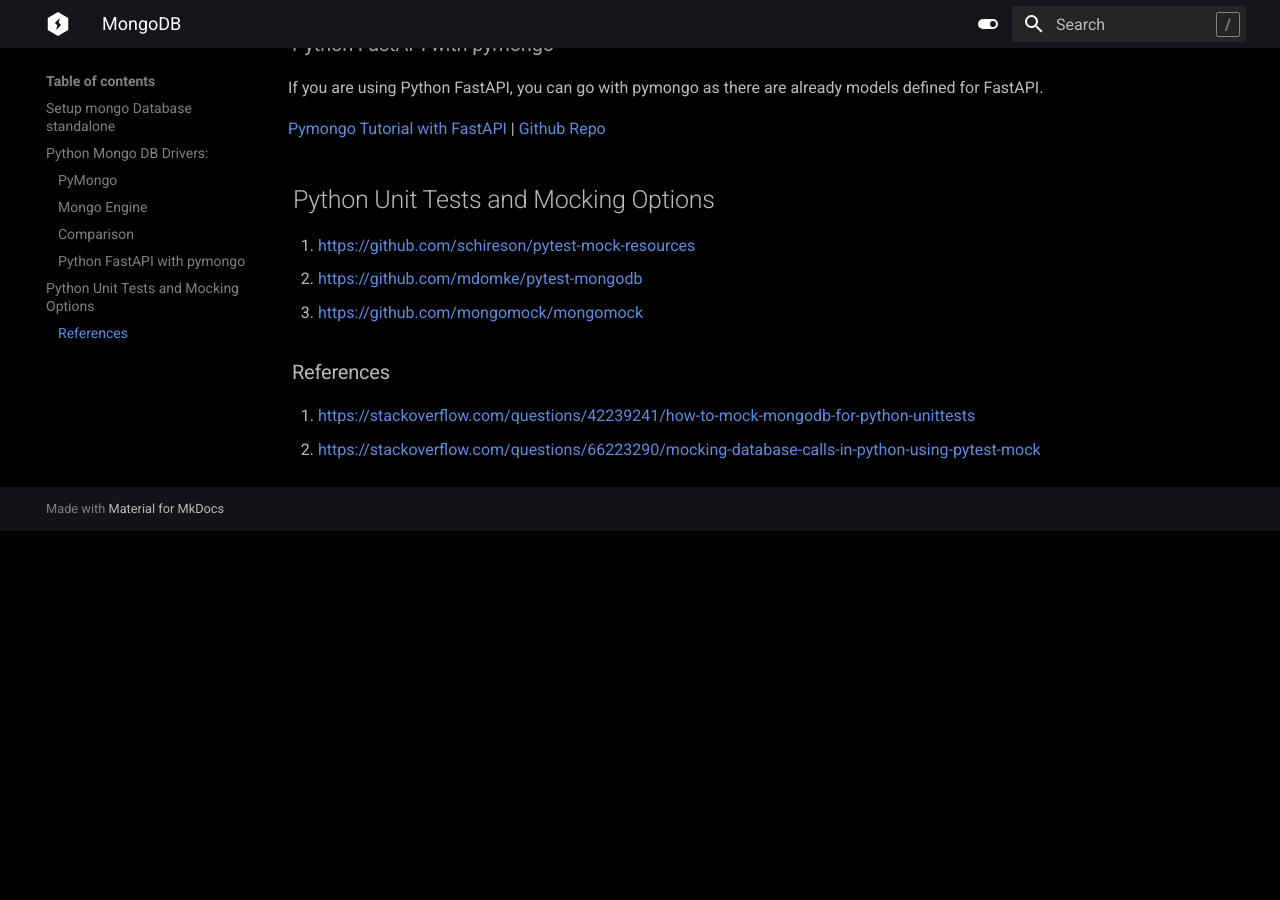
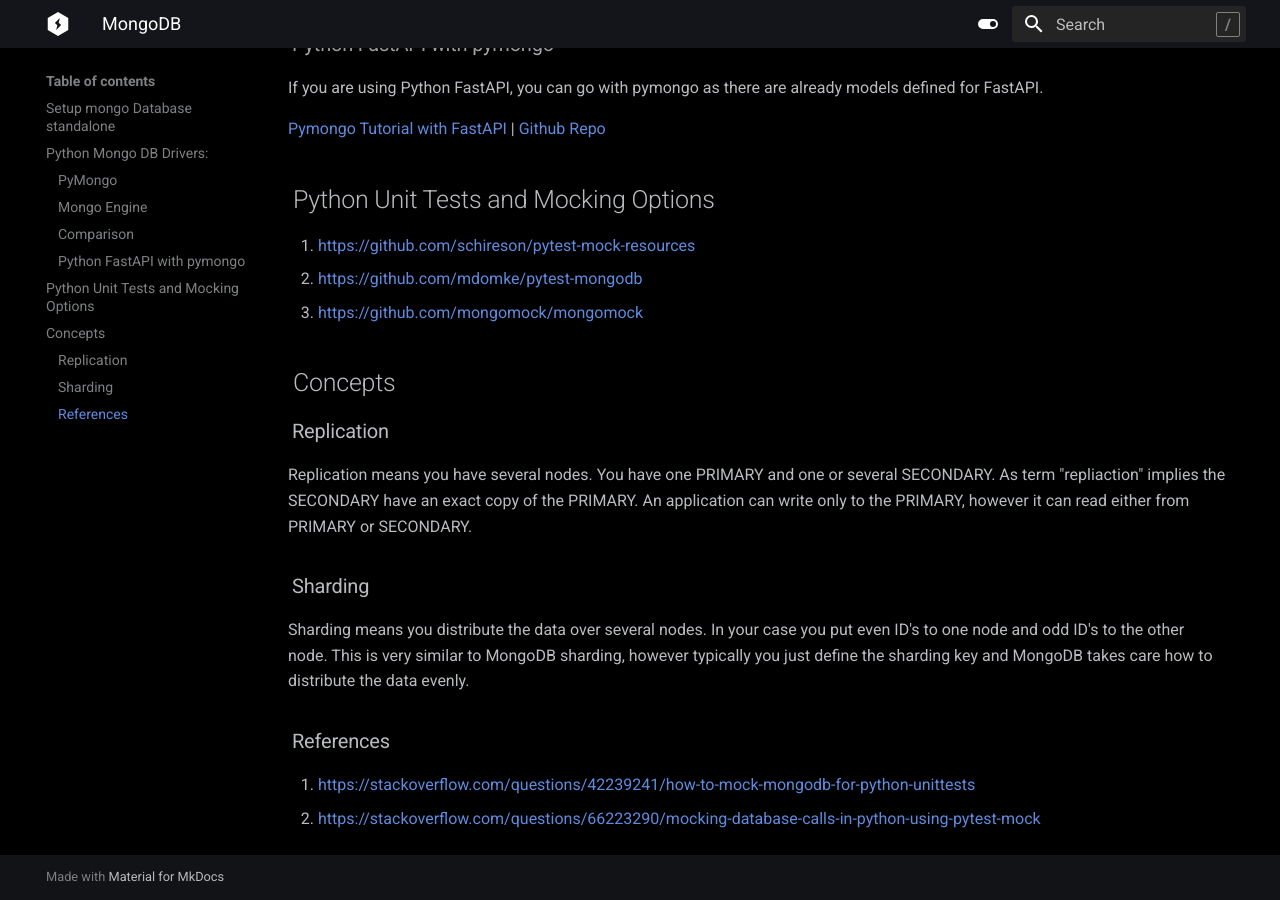
Before and after one commit to KarthikAbiram/xtldr, an MkDocs documentation site: the page built from docs/mongodb.md, in a window 1280 px wide and 900 px high, scrolled down 1087 px. Built offline with MkDocs 1.6.1 and Material for MkDocs 9.7.7, drawn with Linux system fonts in a browser that asks for light colours; before the commit the page ends 1618 px from its top, so only the background shows below that.

Commit message:
Add sharing and replication to mongodb
Signed-off-by: KarthikAbiram <karthikabiram@gmail.com>

```diff
--- a/docs/mongodb.md
+++ b/docs/mongodb.md
@@ -50,6 +50,13 @@ If you are using Python FastAPI, you can go with pymongo as there are already mo
 2. [https://github.com/mdomke/pytest-mongodb](https://github.com/mdomke/pytest-mongodb)
 3. [https://github.com/mongomock/mongomock](https://github.com/mongomock/mongomock)
 
+## Concepts
+### Replication
+Replication means you have several nodes. You have one PRIMARY and one or several SECONDARY. As term "repliaction" implies the SECONDARY have an exact copy of the PRIMARY. An application can write only to the PRIMARY, however it can read either from PRIMARY or SECONDARY.
+
+### Sharding
+Sharding means you distribute the data over several nodes. In your case you put even ID's to one node and odd ID's to the other node. This is very similar to MongoDB sharding, however typically you just define the sharding key and MongoDB takes care how to distribute the data evenly.
+
 ### References
 1. [https://stackoverflow.com/questions/42239241/how-to-mock-mongodb-for-python-unittests](https://stackoverflow.com/questions/42239241/how-to-mock-mongodb-for-python-unittests)
 2. [https://stackoverflow.com/questions/66223290/mocking-database-calls-in-python-using-pytest-mock](https://stackoverflow.com/questions/66223290/mocking-database-calls-in-python-using-pytest-mock)
```
Also changed, not shown: docs/books/index.md (added, +6 -0 lines).
